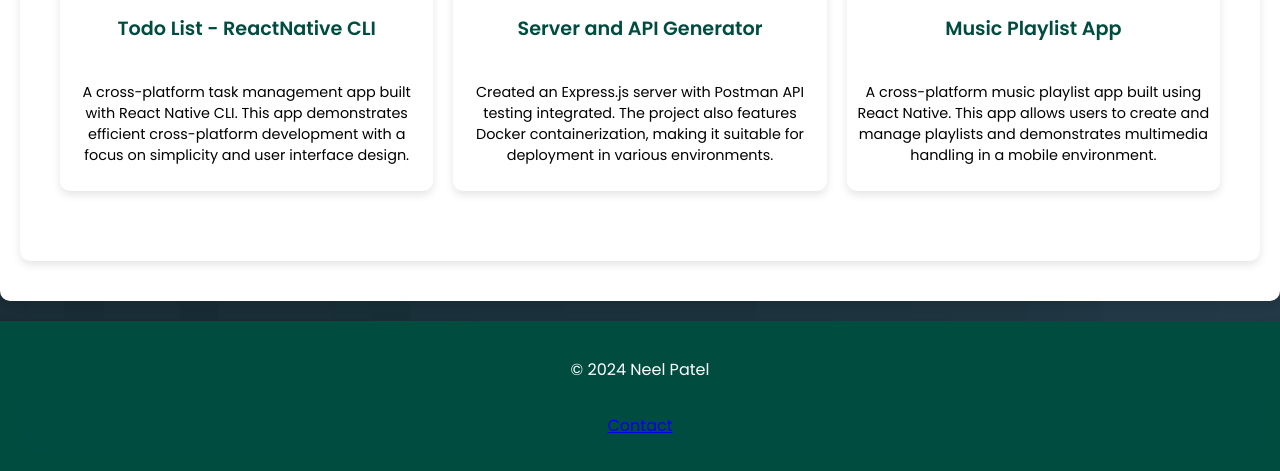
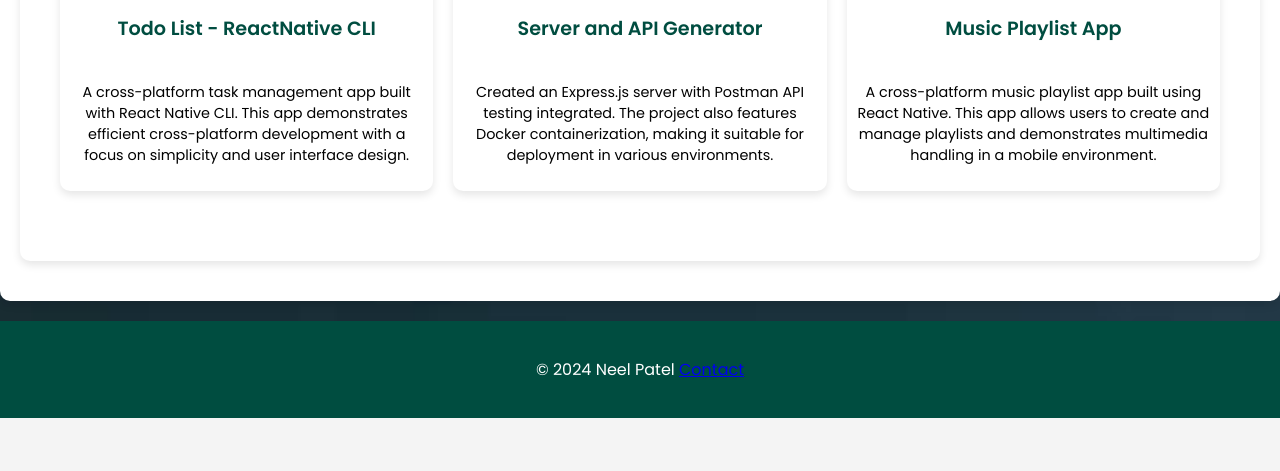
Before and after one commit to Neelpatel77/NeelPatel-Portfolio, a website: page index.html in a window 1280 px wide. Shown: the part 4705-5176 px from the top of the page. After the commit the page ends 5123 px from the top, so only its background shows below. Drawn offline with Linux system fonts and the light colour scheme.

Commit message:
Update index.html

```diff
--- a/index.html
+++ b/index.html
@@ -489,8 +489,8 @@
 
     <!-- Footer -->
     <footer>
-        <p>&copy; 2024 Neel Patel</p>
-        <nav>  <a href="Contact.html">Contact</a></nav>
+         <p>&copy; 2024 Neel Patel <a href="Contact.html">Contact</a></p>
+
     </footer>
 
     <!-- JavaScript for side navigation (mobile only) -->
```
